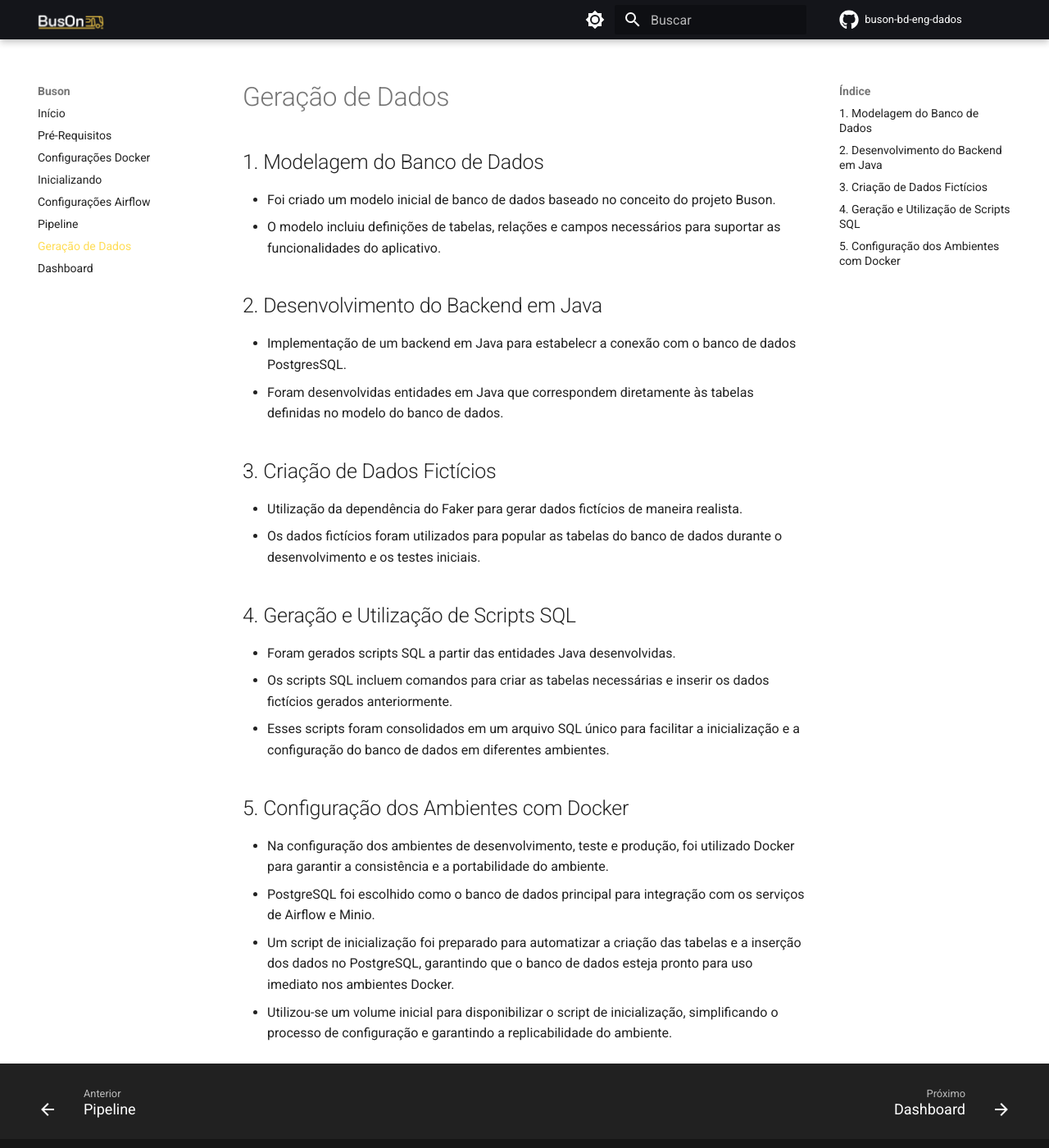
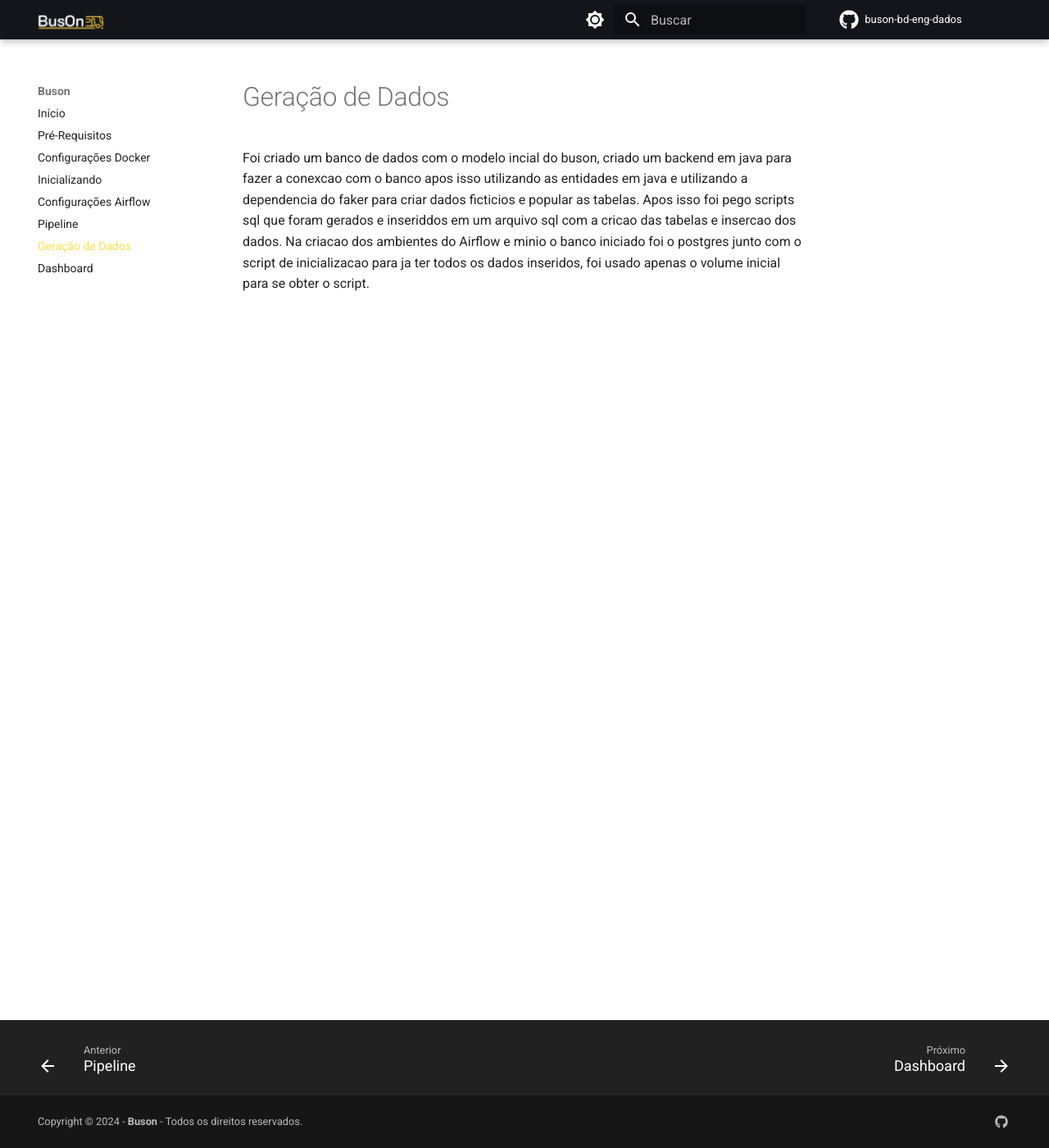
Before and after one commit to thiagoDimon/buson-bd-eng-dados, an MkDocs documentation site: the page built from docs/geracaoDados.md, in a window 1280 px wide and 1400 px high. Shown: the whole window at 82% size. Built offline with MkDocs 1.6.1 and Material for MkDocs 9.7.7, drawn with Linux system fonts in a browser that asks for light colours; comment, search, counter and statistics services are not loaded.

Commit message:
Revert "Construção geracaoDados"

```diff
--- a/docs/geracaoDados.md
+++ b/docs/geracaoDados.md
@@ -1,24 +1,5 @@
 # Geração de Dados
 
-##1. Modelagem do Banco de Dados
--   Foi criado um modelo inicial de banco de dados baseado no conceito do projeto Buson.
--   O modelo incluiu definições de tabelas, relações e campos necessários para suportar as funcionalidades do aplicativo.
-
-##2. Desenvolvimento do Backend em Java
--   Implementação de um backend em Java para estabelecr a conexão com o banco de dados PostgresSQL.
--   Foram desenvolvidas entidades em Java que correspondem diretamente às tabelas definidas no modelo do banco de dados.
-
-##3. Criação de Dados Fictícios
--   Utilização da dependência do Faker para gerar dados fictícios de maneira realista.
--   Os dados fictícios foram utilizados para popular as tabelas do banco de dados durante o desenvolvimento e os testes iniciais.
-
-##4. Geração e Utilização de Scripts SQL
--   Foram gerados scripts SQL a partir das entidades Java desenvolvidas.
--   Os scripts SQL incluem comandos para criar as tabelas necessárias e inserir os dados fictícios gerados anteriormente.
--   Esses scripts foram consolidados em um arquivo SQL único para facilitar a inicialização e a configuração do banco de dados em diferentes ambientes.
-
-##5. Configuração dos Ambientes com Docker
--   Na configuração dos ambientes de desenvolvimento, teste e produção, foi utilizado Docker para garantir a consistência e a portabilidade do ambiente.
--   PostgreSQL foi escolhido como o banco de dados principal para integração com os serviços de Airflow e Minio.
--   Um script de inicialização foi preparado para automatizar a criação das tabelas e a inserção dos dados no PostgreSQL, garantindo que o banco de dados esteja pronto para uso imediato nos ambientes Docker.
--   Utilizou-se um volume inicial para disponibilizar o script de inicialização, simplificando o processo de configuração e garantindo a replicabilidade do ambiente.
+Foi criado um banco de dados com o modelo incial do buson, criado um backend em java para fazer a conexcao com o banco apos isso utilizando as entidades em java e utilizando a dependencia do faker para criar dados ficticios e popular as tabelas.
+Apos isso foi pego scripts sql que foram gerados e inseriddos em um arquivo sql com a cricao das tabelas e insercao dos dados.
+Na criacao dos ambientes do Airflow e minio o banco iniciado foi o postgres junto com o script de inicializacao para ja ter todos os dados inseridos, foi usado apenas o volume inicial para se obter o script.
```
Also changed, not shown: docs/inicializando.md (+3 -3 lines).
